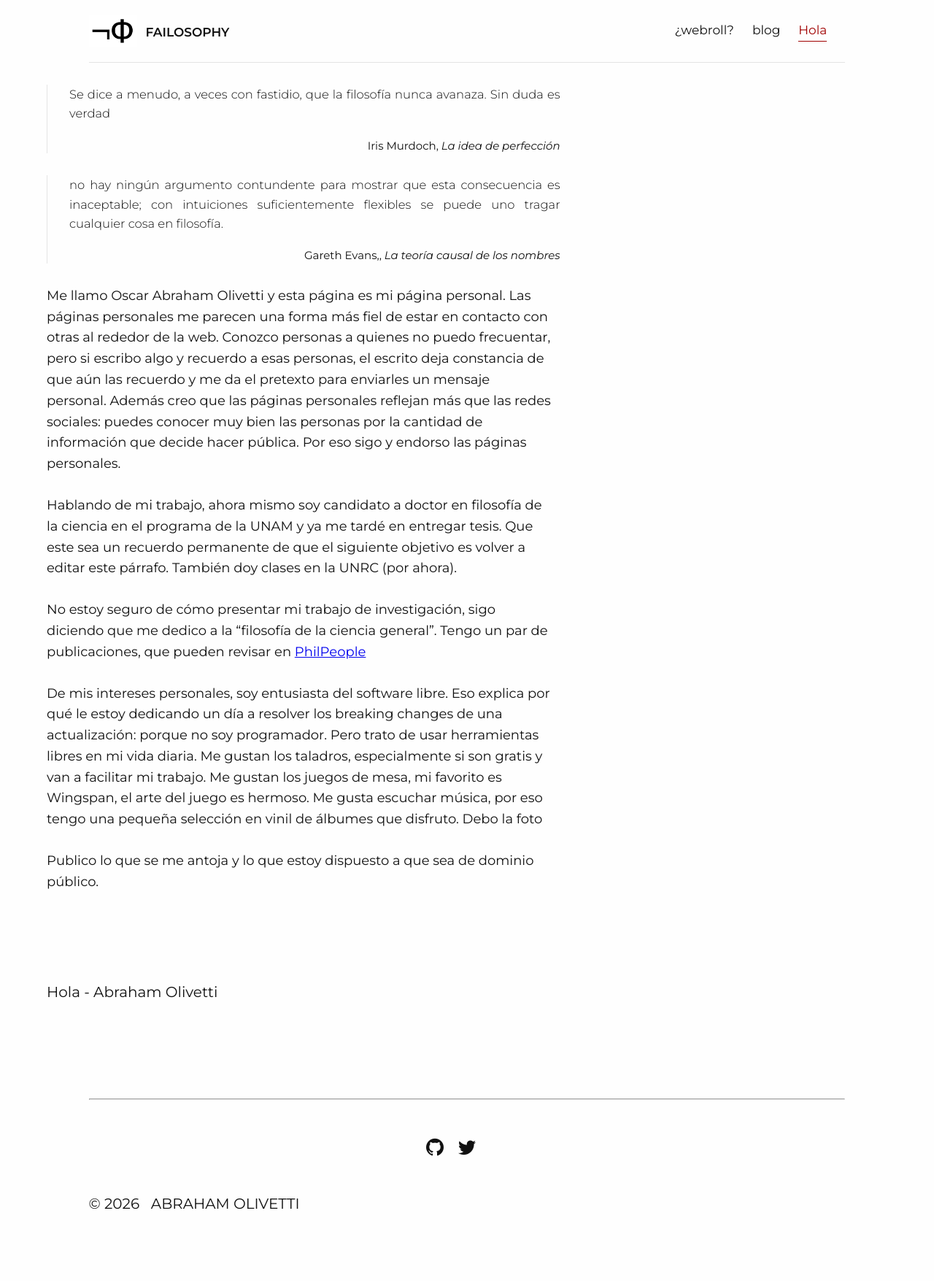
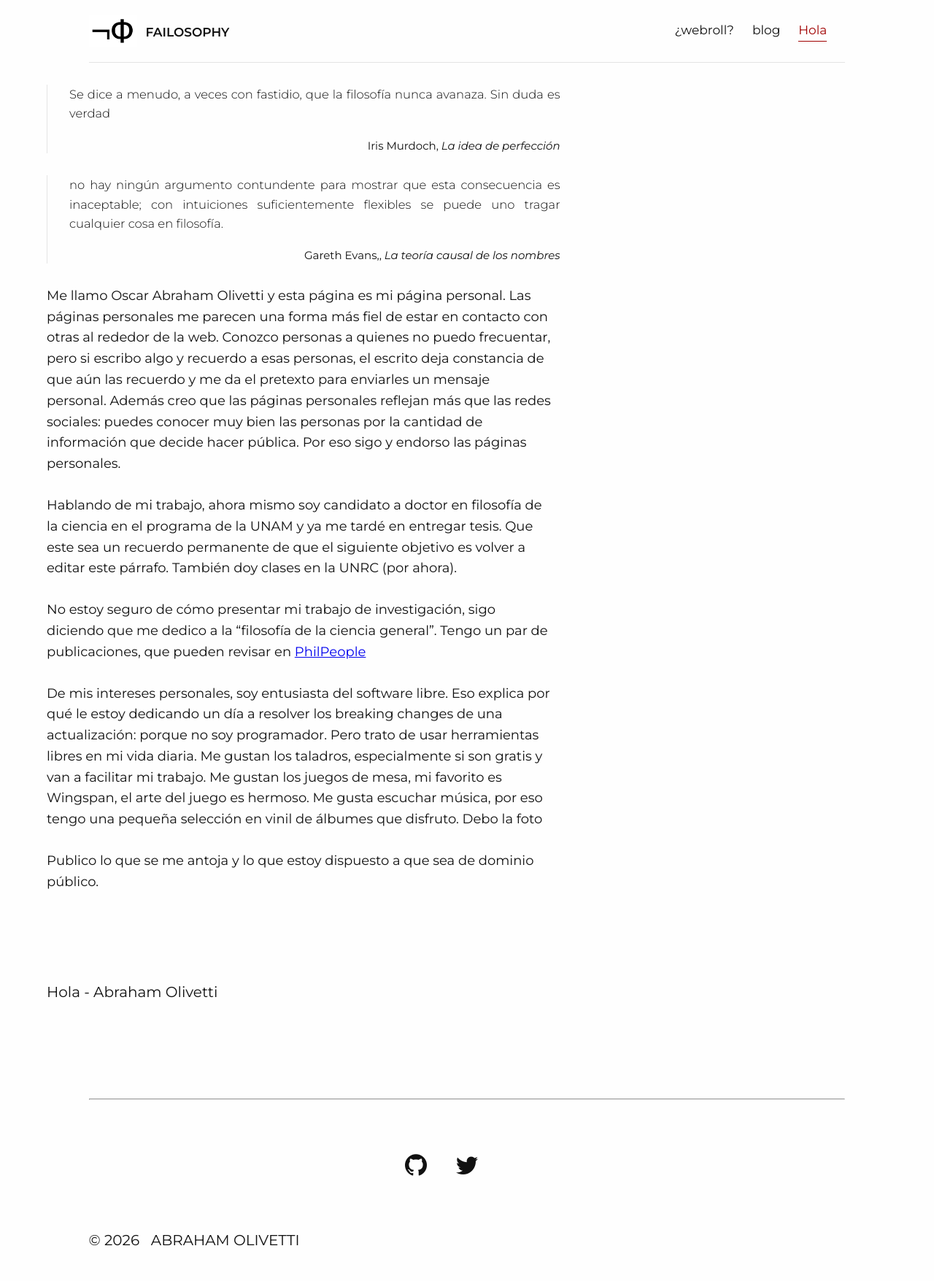
Before and after one commit to Oiuhukt/failosophy, a Jekyll site: the page built from index.md, in a window 1280 px wide. Shown: the whole page at 73% size. Built offline with Jekyll 4.4.1, drawn with Linux system fonts in a browser that asks for light colours; some web fonts are replaced; before the commit the page ends 1705 px from its top, so only the background shows below that.

```diff
--- a/css/tufte.scss
+++ b/css/tufte.scss
@@ -112,18 +112,17 @@
 
 @font-face {
   font-family: 'icomoon';
-  src:  url('/fonts/icomoon.eot?u7m7pt');
-  src:  url('/fonts/icomoon.eot?u7m7pt#iefix') format('embedded-opentype'),
-    url('/fonts/icomoon.ttf?u7m7pt') format('truetype'),
-    url('/fonts/icomoon.woff?u7m7pt') format('woff'),
-    url('/fonts/icomoon.svg?u7m7pt#icomoon') format('svg');
+  src:  url('{{ site.baseurl }}/fonts/icomoon.eot?u7m7pt');
+  src:  url('{{ site.baseurl }}/fonts/icomoon.eot?u7m7pt#iefix') format('embedded-opentype'),
+    url('{{ site.baseurl }}/fonts/icomoon.ttf?u7m7pt') format('truetype'),
+    url('{{ site.baseurl }}/fonts/icomoon.woff?u7m7pt') format('woff'),
+    url('{{ site.baseurl }}/fonts/icomoon.svg?u7m7pt#icomoon') format('svg');
   font-weight: normal;
   font-style: normal;
   font-display: block;
 }
 
 [class^="icon-"], [class*=" icon-"] {
-  /* use !important to prevent issues with browser extensions that change fonts */
   font-family: 'icomoon' !important;
   speak: never;
   font-style: normal;
@@ -167,20 +166,21 @@
 .footer-links {
     list-style: none;
     padding: 0;
-    margin: 1rem 0;
+    margin: 2rem 0;
     display: flex;
     justify-content: center; /* Centra los iconos */
-    gap: 20px;               /* Espacio entre iconos */
+    gap: 2rem;               /* Espacio entre iconos */
 
     li {
         display: inline-block;
+        width: auto !important;
     }
 
     a {
         text-decoration: none;
         color: $text-color;
-        font-size: 1.2rem;   /* Tamaño del icono */
-        transition: color 0.3s ease;
+        font-size: 1.5rem;   /* Tamaño del icono */
+        transition: color 0.2s ease;
 
         &:hover {
             color: $contrast-color;
```
